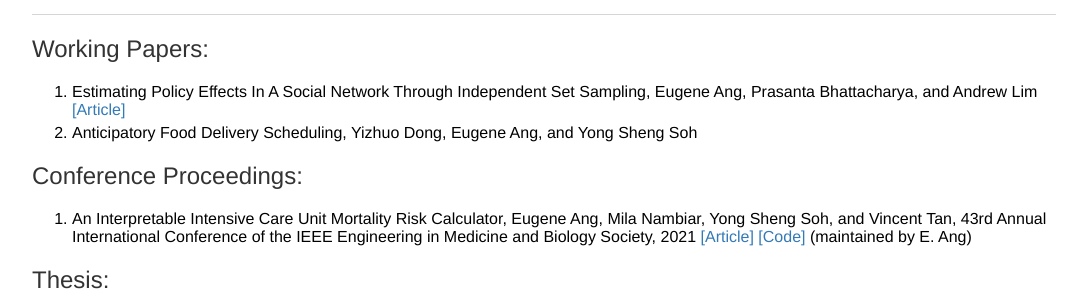
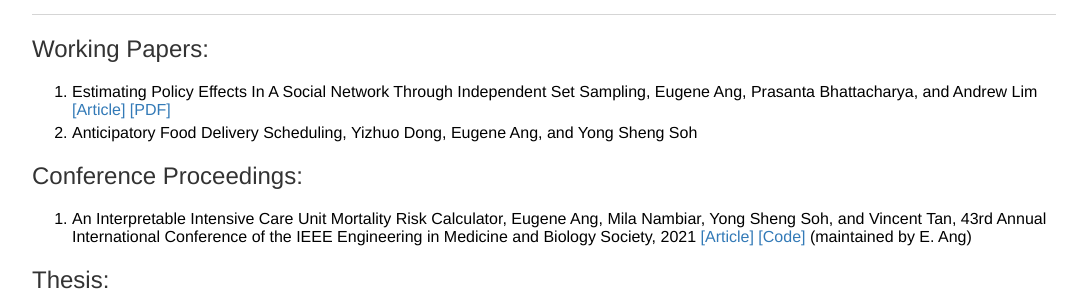
Before and after one commit to eugeneangty/eugeneangty.github.io, a Jekyll site: the page built from research/index.html, in a window 1280 px wide. Shown: the part 158-451 px from the top of the page, without its empty margins (96-1173 px from the left). Built offline with Jekyll 4.4.1, drawn with Linux system fonts in a browser that asks for light colours.

Commit message:
Update index.html

```diff
--- a/research/index.html
+++ b/research/index.html
@@ -7,7 +7,7 @@ title: Ang Teng Yen Eugene
     <h2> Working Papers:</h2>
   <ol>
     <li> Estimating Policy Effects In A Social Network Through Independent Set Sampling, Eugene Ang, Prasanta Bhattacharya, and Andrew Lim
-    <a href = "https://arxiv.org/abs/2306.14142"> [Article] </a> </li>
+    <a href = "https://arxiv.org/abs/2306.14142"> [Article] </a> <a href="/research/Sunbelt Conference -- Independent Set Sampling.pdf">[PDF]</a> </li>
     <li> Anticipatory Food Delivery Scheduling, Yizhuo Dong, Eugene Ang, and Yong Sheng Soh</li>
   </ol>
 
```
